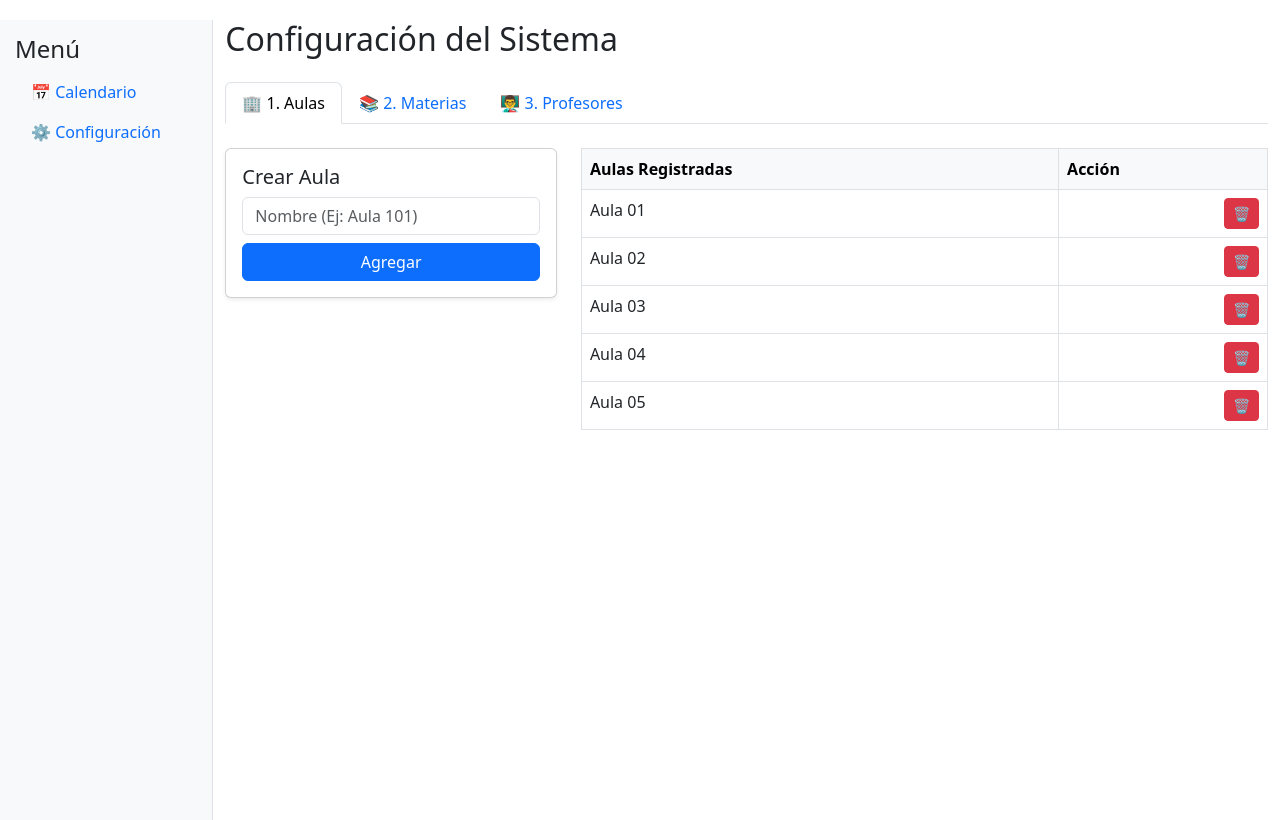
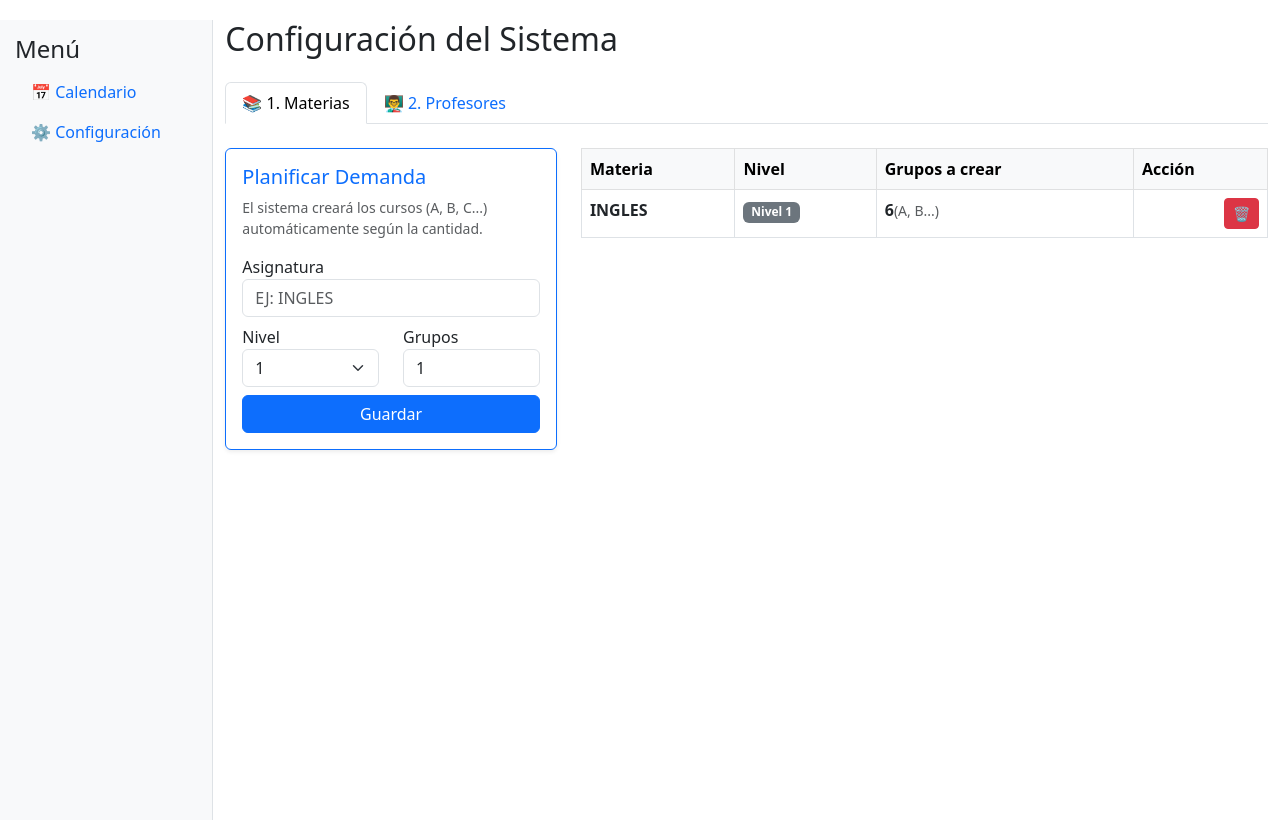
Before and after one commit to GAOT539/Generador-Horarios-py, a Flask app: page /config in a window 1280 px wide. Run offline with Flask 3, Linux system fonts and the light colour scheme; data comes from the database, SQL or seed files in the repository; both versions use the stored data as it was before the commit; some libraries are stand-ins or nearby versions.

Commit message:
Refactor: eliminar el modelo Aula y ajustar la lógica de generación de horarios

```diff
--- a/app/routes.py
+++ b/app/routes.py
@@ -1,5 +1,5 @@
 from flask import Blueprint, render_template, request, jsonify
-from app.models import Profesor, Materia, Aula, ProfesorMateria, db, Horario, Curso
+from app.models import Profesor, Materia, ProfesorMateria, db, Horario, Curso
 from app.engine.solver import generar_horario_automatico
 
 bp = Blueprint('main', __name__)
@@ -12,48 +12,27 @@ def index():
 def config():
     return render_template('config.html')
 
-# --- API AULAS ---
-@bp.route('/api/aulas', methods=['GET', 'POST', 'DELETE'])
-def manage_aulas():
-    if request.method == 'POST':
-        data = request.json
-        try:
-            Aula.create(nombre=data['nombre'])
-            return jsonify({'status': 'ok'})
-        except:
-            return jsonify({'error': 'Duplicado'}), 400
-
-    if request.method == 'DELETE':
-        # Para borrar se usa ID en query param o ruta, simplificado aquí:
-        Aula.delete().where(Aula.id == request.args.get('id')).execute()
-        return jsonify({'status': 'ok'})
-
-    return jsonify(list(Aula.select().dicts()))
-
-# --- API MATERIAS (ACTUALIZADA) ---
+# --- API MATERIAS ---
 @bp.route('/api/materias', methods=['GET', 'POST', 'DELETE'])
 def manage_materias():
     if request.method == 'POST':
         data = request.json
         try:
-            # Ahora guardamos nombre, nivel y cuántos grupos se necesitan
             Materia.create(
-                nombre=data['nombre'],     # Ej: "Inglés"
-                nivel=int(data['nivel']),  # Ej: 1
-                cantidad_grupos=int(data['cantidad']) # Ej: 3
+                nombre=data['nombre'],
+                nivel=int(data['nivel']),
+                cantidad_grupos=int(data['cantidad'])
             )
             return jsonify({'status': 'ok'})
         except Exception as e:
             return jsonify({'error': 'Duplicado o error de datos'}), 400
 
     if request.method == 'DELETE':
-        # Borrar materia (y sus relaciones con profesores)
         materia_id = request.args.get('id')
         ProfesorMateria.delete().where(ProfesorMateria.materia == materia_id).execute()
         Materia.delete().where(Materia.id == materia_id).execute()
         return jsonify({'status': 'ok'})
 
-    # Al listar, ordenamos por Nombre y luego Nivel
     materias = Materia.select().order_by(Materia.nombre, Materia.nivel)
     lista = []
     for m in materias:
@@ -62,22 +41,19 @@ def manage_materias():
             'nombre': m.nombre,
             'nivel': m.nivel,
             'cantidad_grupos': m.cantidad_grupos,
-            # Generamos un nombre completo para mostrarlo fácil: "Inglés (Nivel 1)"
             'nombre_completo': f"{m.nombre} (Nivel {m.nivel})"
         })
     return jsonify(lista)
 
-# --- API PROFESORES (COMPLEJO) ---
+# --- API PROFESORES (SIN CÉDULA) ---
 @bp.route('/api/profesores', methods=['GET'])
 def get_profesores():
-    # Obtenemos profes con sus materias
     profes = []
     for p in Profesor.select():
-        # Buscamos qué materias sabe dar este profe
         materias_asignadas = [pm.materia.nombre for pm in p.competencias]
         profes.append({
             'id': p.id,
-            'cedula': p.cedula,
+            # ELIMINADO: 'cedula': p.cedula,
             'nombre': p.nombre,
             'max_horas_semana': p.max_horas_semana,
             'max_horas_dia': p.max_horas_dia,
@@ -88,48 +64,45 @@ def get_profesores():
 @bp.route('/api/profesores', methods=['POST'])
 def create_profesor():
     data = request.json
-    with db.atomic(): # Transacción para asegurar que se guarde todo o nada
+    with db.atomic():
         try:
-            # 1. Crear el Profesor
+            # Creamos profesor sin cédula
             p = Profesor.create(
-                cedula=data['cedula'],
                 nombre=data['nombre'],
                 max_horas_semana=int(data['max_horas_semana']),
                 max_horas_dia=int(data['max_horas_dia'])
             )
-
-            # 2. Asignarle las materias seleccionadas
-            # data['materias_ids'] debe ser una lista de IDs: [1, 3]
             for materia_id in data.get('materias_ids', []):
                 ProfesorMateria.create(profesor=p, materia_id=materia_id)
-
             return jsonify({'status': 'ok'})
         except Exception as e:
             return jsonify({'error': str(e)}), 400
-# --- API CURSOS (NUEVO) ---
-from app.models import Curso # Asegúrate de importar Curso arriba
 
+@bp.route('/api/profesores/<int:id>', methods=['DELETE'])
+def delete_profesor(id):
+    ProfesorMateria.delete().where(ProfesorMateria.profesor == id).execute()
+    Profesor.delete().where(Profesor.id == id).execute()
+    return jsonify({'status': 'ok'})
+
+# --- API CURSOS ---
 @bp.route('/api/cursos', methods=['GET', 'POST', 'DELETE'])
 def manage_cursos():
     if request.method == 'POST':
         data = request.json
         try:
-            # Creamos el curso combinando Nivel + Letra + Turno
-            # Ej: Nivel 1, Letra A, Turno Matutino
             Curso.create(
                 nivel=int(data['nivel']),
-                nombre=data['letra'], # Usamos 'nombre' para la letra (A, B, C)
+                nombre=data['letra'],
                 turno=data['turno']
             )
             return jsonify({'status': 'ok'})
-        except Exception as e:
-            return jsonify({'error': 'Duplicado o error de datos'}), 400
+        except Exception:
+            return jsonify({'error': 'Duplicado'}), 400
 
     if request.method == 'DELETE':
         Curso.delete().where(Curso.id == request.args.get('id')).execute()
         return jsonify({'status': 'ok'})
 
-    # Al devolver la lista, ordenamos para que se vea bonito
     cursos = Curso.select().order_by(Curso.nivel, Curso.nombre)
     return jsonify(list(cursos.dicts()))
 
@@ -142,29 +115,19 @@ def generar():
     else:
         return jsonify(resultado), 400
 
-# --- API LEER HORARIO (Para el calendario) ---
+# --- API LEER HORARIO ---
 @bp.route('/api/horario', methods=['GET'])
 def get_horario():
-    # FullCalendar necesita un formato específico
     eventos = []
     horarios = Horario.select()
 
-    # Mapeo de días para fecha ficticia (FullCalendar necesita fechas tipo 2023-01-01)
-    # Usaremos una semana ficticia de Lunes a Viernes
-    fechas_base = {
-        0: '2023-11-20', # Lunes
-        1: '2023-11-21', # Martes
-        2: '2023-11-22',
-        3: '2023-11-23',
-        4: '2023-11-24'  # Viernes
-    }
+    fechas_base = { 0: '2023-11-20', 1: '2023-11-21', 2: '2023-11-22', 3: '2023-11-23', 4: '2023-11-24' }
 
     for h in horarios:
-        # Formatear hora (ej: 7 -> "07:00:00")
         start = f"{h.hora_inicio:02d}:00:00"
         end = f"{h.hora_fin:02d}:00:00"
 
-        titulo = f"{h.materia.nombre} ({h.aula.nombre})\n{h.profesor.nombre}\n{h.curso.nombre}"
+        titulo = f"{h.materia.nombre}\n{h.profesor.nombre}\n{h.curso.nombre}"
 
         eventos.append({
             'title': titulo,
@@ -174,10 +137,3 @@ def get_horario():
         })
 
     return jsonify(eventos)
-
-@bp.route('/api/profesores/<int:id>', methods=['DELETE'])
-def delete_profesor(id):
-    # Primero borramos sus relaciones
-    ProfesorMateria.delete().where(ProfesorMateria.profesor == id).execute()
-    Profesor.delete().where(Profesor.id == id).execute()
-    return jsonify({'status': 'ok'})
--- a/app/templates/config.html
+++ b/app/templates/config.html
@@ -6,49 +6,21 @@
 
     <ul class="nav nav-tabs mb-4" id="myTab" role="tablist">
         <li class="nav-item">
-            <button class="nav-link active" data-bs-toggle="tab" data-bs-target="#aulas">🏢 1. Aulas</button>
+            <button class="nav-link active" data-bs-toggle="tab" data-bs-target="#materias">📚 1. Materias</button>
         </li>
         <li class="nav-item">
-            <button class="nav-link" data-bs-toggle="tab" data-bs-target="#materias">📚 2. Materias</button>
-        </li>
-        <li class="nav-item">
-            <button class="nav-link" data-bs-toggle="tab" data-bs-target="#profesores">👨‍🏫 3. Profesores</button>
+            <button class="nav-link" data-bs-toggle="tab" data-bs-target="#profesores">👨‍🏫 2. Profesores</button>
         </li>
     </ul>
 
     <div class="tab-content">
 
-        <div class="tab-pane fade show active" id="aulas">
-            <div class="row">
-                <div class="col-md-4">
-                    <div class="card p-3 shadow-sm">
-                        <h5>Crear Aula</h5>
-                        <form @submit.prevent="crearAula">
-                            <input v-model="nuevaAula" class="form-control mb-2" placeholder="Nombre (Ej: Aula 101)" required>
-                            <button class="btn btn-primary w-100">Agregar</button>
-                        </form>
-                    </div>
-                </div>
-                <div class="col-md-8">
-                    <table class="table table-bordered table-hover">
-                        <thead class="table-light"><tr><th>Aulas Registradas</th><th>Acción</th></tr></thead>
-                        <tbody>
-                            <tr v-for="a in aulas">
-                                <td>[[ a.nombre ]]</td>
-                                <td class="text-end"><button @click="borrarAula(a.id)" class="btn btn-sm btn-danger">🗑️</button></td>
-                            </tr>
-                        </tbody>
-                    </table>
-                </div>
-            </div>
-        </div>
-
-        <div class="tab-pane fade" id="materias">
+        <div class="tab-pane fade show active" id="materias">
             <div class="row">
                 <div class="col-md-4">
                     <div class="card p-3 shadow-sm border-primary">
                         <h5 class="text-primary">Planificar Demanda</h5>
-                        <p class="small text-muted">El sistema creará los cursos (A, B, C...) automáticamente según la cantidad que pongas aquí.</p>
+                        <p class="small text-muted">El sistema creará los cursos (A, B, C...) automáticamente según la cantidad.</p>
                         <form @submit.prevent="crearMateria">
                             <div class="mb-2">
                                 <label>Asignatura</label>
@@ -114,20 +86,38 @@
                     <div class="card p-3 shadow-sm">
                         <h5>Nuevo Profesor</h5>
                         <form @submit.prevent="guardarProfesor">
-                            <label>Cédula</label>
-                            <input v-model="formProfe.cedula" class="form-control mb-2" required>
 
-                            <label>Nombre</label>
-                            <input v-model="formProfe.nombre" class="form-control mb-2" required>
+                            <label>Nombre Completo</label>
+                            <input
+                                type="text"
+                                v-model="formProfe.nombre"
+                                class="form-control mb-2"
+                                placeholder="Ej: JUAN PEREZ"
+                                style="text-transform: uppercase;"
+                                @input="validarNombreProfe"
+                                required
+                            >
 
                             <div class="row">
                                 <div class="col-6">
-                                    <label>Max Sem</label>
-                                    <input type="number" v-model="formProfe.max_horas_semana" class="form-control mb-2">
+                                    <label>Max Semanal</label>
+                                    <input
+                                        type="number"
+                                        v-model="formProfe.max_horas_semana"
+                                        class="form-control mb-2"
+                                        min="10"
+                                        max="80"
+                                    >
                                 </div>
                                 <div class="col-6">
-                                    <label>Max Día</label>
-                                    <input type="number" v-model="formProfe.max_horas_dia" class="form-control mb-2">
+                                    <label>Max Diario</label>
+                                    <input
+                                        type="number"
+                                        v-model="formProfe.max_horas_dia"
+                                        class="form-control mb-2"
+                                        min="2"
+                                        max="20"
+                                    >
                                 </div>
                             </div>
 
@@ -147,10 +137,9 @@
 
                 <div class="col-md-8">
                     <table class="table table-striped table-hover">
-                        <thead class="table-light"><tr><th>Cédula</th><th>Nombre</th><th>Competencias</th><th>Acción</th></tr></thead>
+                        <thead class="table-light"><tr><th>Nombre</th><th>Competencias</th><th>Acción</th></tr></thead>
                         <tbody>
                             <tr v-for="p in profesores_list">
-                                <td>[[ p.cedula ]]</td>
                                 <td>[[ p.nombre ]]</td>
                                 <td><span class="badge bg-info text-dark">[[ p.materias ]]</span></td>
                                 <td><button @click="borrarProfesor(p.id)" class="btn btn-sm btn-danger">🗑️</button></td>
@@ -170,15 +159,13 @@
         compilerOptions: { delimiters: ['[[', ']]'] },
         data() {
             return {
-                aulas: [],
                 materias_list: [],
                 profesores_list: [],
 
-                nuevaAula: '',
                 nuevaMateria: { nombre: '', nivel: 1, cantidad: 1 },
 
                 formProfe: {
-                    cedula: '', nombre: '', max_horas_semana: 20, max_horas_dia: 6, materias_ids: []
+                    nombre: '', max_horas_semana: 20, max_horas_dia: 6, materias_ids: []
                 }
             }
         },
@@ -195,20 +182,12 @@
 
             async cargarTodo() {
                 try {
-                    this.aulas = await (await fetch('/api/aulas')).json();
                     this.materias_list = await (await fetch('/api/materias')).json();
                     this.profesores_list = await (await fetch('/api/profesores')).json();
                 } catch (e) { console.error(e); }
             },
 
-            async crearAula() {
-                await fetch('/api/aulas', { method: 'POST', headers: {'Content-Type': 'application/json'}, body: JSON.stringify({nombre: this.nuevaAula}) });
-                this.nuevaAula = ''; this.cargarTodo(); this.showSuccess('Aula creada');
-            },
-            async borrarAula(id) {
-                if(await this.confirmDelete()) { await fetch('/api/aulas?id=' + id, {method: 'DELETE'}); this.cargarTodo(); }
-            },
-
+            // --- MATERIAS ---
             async crearMateria() {
                 if(!this.nuevaMateria.nombre) { this.showError("Nombre obligatorio"); return; }
                 this.nuevaMateria.nombre = this.nuevaMateria.nombre.toUpperCase();
@@ -226,13 +205,48 @@
                 if(await this.confirmDelete()) { await fetch('/api/materias?id=' + id, {method: 'DELETE'}); this.cargarTodo(); }
             },
 
+            // --- PROFESORES ---
+            validarNombreProfe() {
+                this.formProfe.nombre = this.formProfe.nombre.replace(/[^a-zA-ZñÑáéíóúÁÉÍÓÚ\s]/g, '');
+            },
+
             async guardarProfesor() {
+                // 1. VALIDACIÓN DE HORAS (NUEVO)
+                const hSem = this.formProfe.max_horas_semana;
+                const hDia = this.formProfe.max_horas_dia;
+
+                // Validación Semanal (Min 10, Max 80)
+                if (hSem < 10) {
+                    this.showError("El mínimo de horas semanales es 10.");
+                    return;
+                }
+                if (hSem > 80) {
+                    this.showError("El máximo de horas semanales es 80.");
+                    return;
+                }
+
+                // Validación Diaria (Min 2, Max 20)
+                // NOTA PARA FUTURO: Aquí puedes modificar el límite máximo de 20 si lo requieres.
+                if (hDia < 2) {
+                    this.showError("El mínimo de horas diarias es de 2.");
+                    return;
+                }
+                if (hDia > 20) {
+                    this.showError("El máximo de horas diarias es 20.");
+                    return;
+                }
+
+                // 2. Validación de Materias
                 if(this.formProfe.materias_ids.length === 0) { this.showError("Selecciona materias"); return; }
+
+                // 3. Guardado
+                this.formProfe.nombre = this.formProfe.nombre.toUpperCase();
+
                 const res = await fetch('/api/profesores', { method: 'POST', headers: {'Content-Type': 'application/json'}, body: JSON.stringify(this.formProfe) });
                 if(res.ok) {
-                    this.formProfe.cedula = ''; this.formProfe.nombre = ''; this.formProfe.materias_ids = [];
+                    this.formProfe.nombre = ''; this.formProfe.materias_ids = [];
                     this.cargarTodo(); this.showSuccess('Profesor OK');
-                } else { this.showError("Error (Cédula duplicada)"); }
+                } else { this.showError("Error al guardar"); }
             },
             async borrarProfesor(id) {
                 if(await this.confirmDelete()) { await fetch('/api/profesores/' + id, {method: 'DELETE'}); this.cargarTodo(); }
```
Also changed, not shown: app/engine/solver.py (+31 -65 lines), app/models.py (+8 -16 lines), README.md, data/horarios.db, 2 other files.
